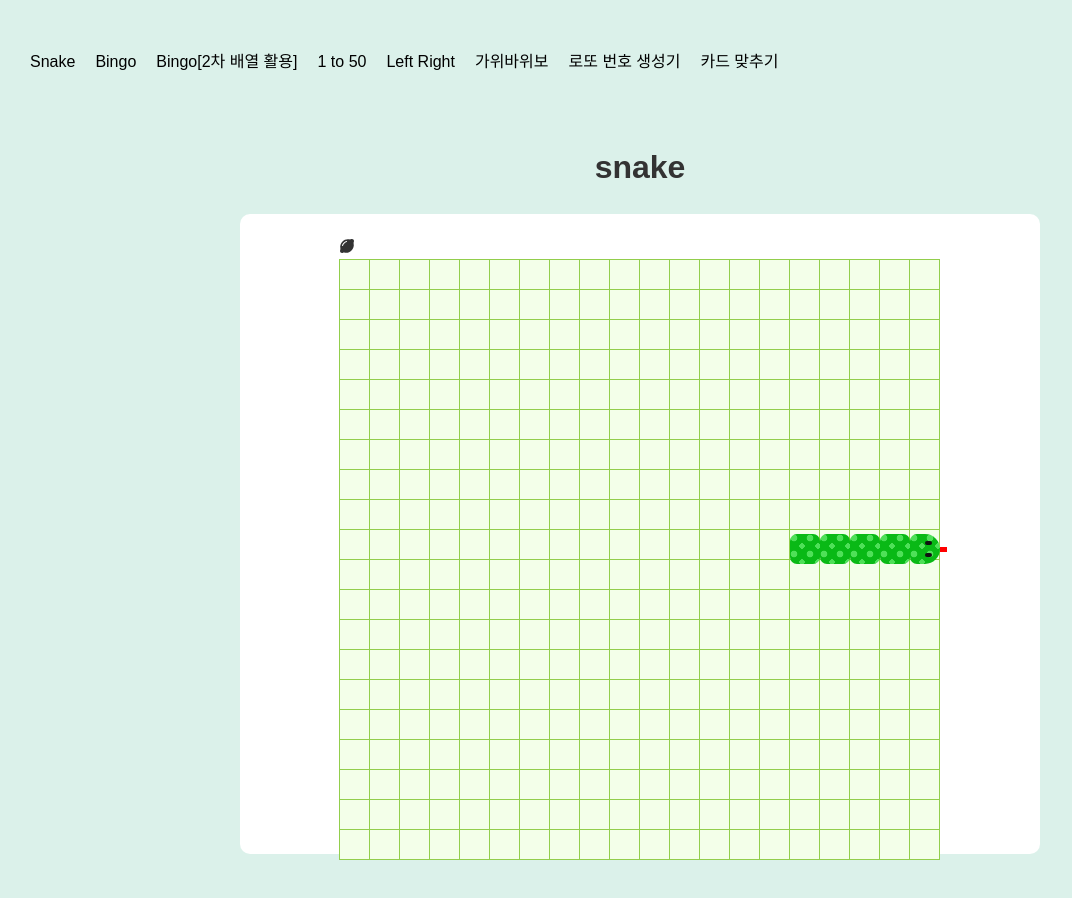
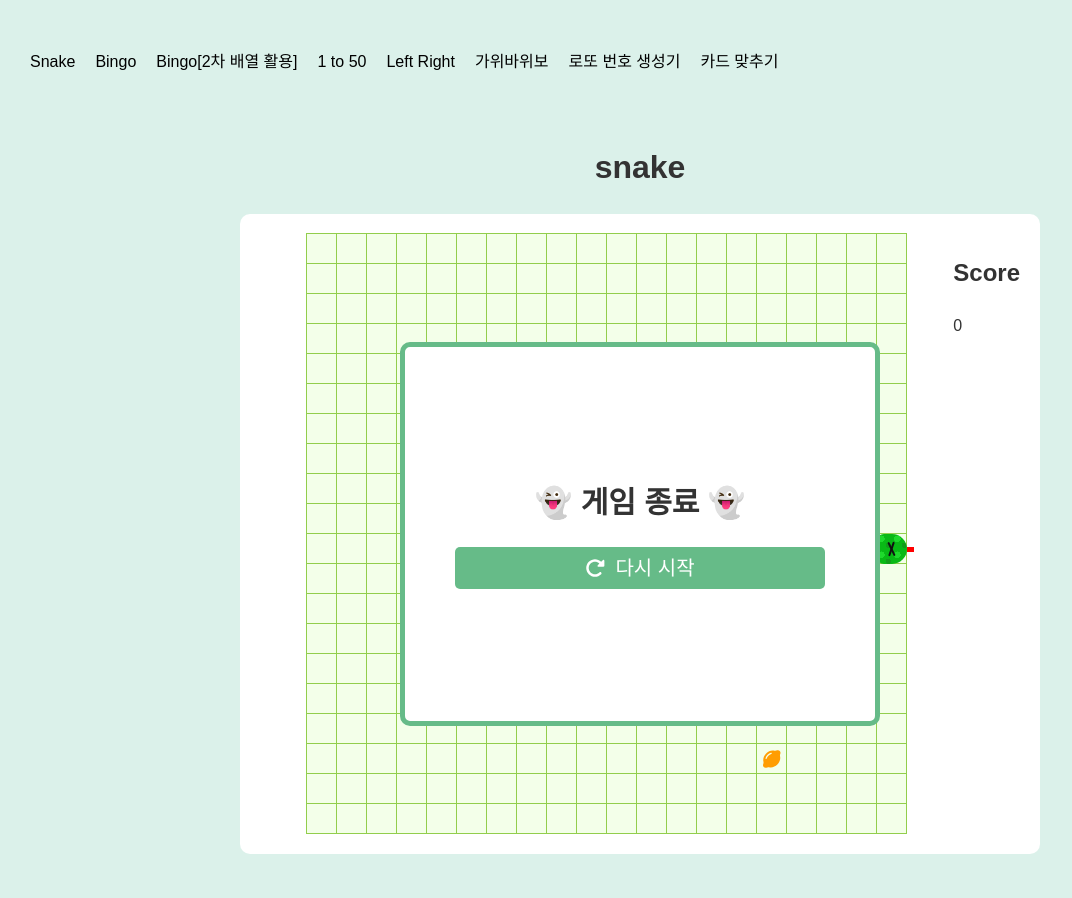
Before and after one commit to juhee1205/vue-games, a Vue app: page / in a window 1280 px wide. Shown: the top 898 px of the page, without its empty margins (0-1072 px from the left). Built offline with nearby package versions, Linux system fonts and the light colour scheme; a web font is replaced by a local one.

Commit message:
♻️ [snake] 스코어추가 음식생성관련 함수 수정

```diff
--- a/src/assets/scss/snake.scss
+++ b/src/assets/scss/snake.scss
@@ -1,3 +1,8 @@
+.gameBox {
+  display: flex;
+  justify-content: space-between;
+
+}
 .ground {
   position: relative;
   width: 600px;
@@ -18,7 +23,7 @@
       color: #999;
     }
   }
-  .lemon {
+  .food {
     position: absolute;
     width: 30px;
     height: 30px;
@@ -30,18 +35,18 @@
   }
   .snake {
     &.Up .pice .head {
-      transform: rotate(270deg);
+      transform: rotate(-0.25turn);
     }
     &.Down .pice .head {
-      transform: rotate(90deg);
+      transform: rotate(0.25turn);
     }
 
     &.Left .pice .head {
-      transform: rotate(180deg);
+      transform: rotate(0.5turn);
     }
 
     &.Right .pice .head {
-      transform: rotate(360deg);
+      transform: rotate(0);
     }
     .pice {
       position: absolute;
@@ -55,13 +60,13 @@
         width: 30px;
         height: 30px;
         border-radius: 7px;
-        background: radial-gradient(circle at 25% 25%, #4ee058 20%, transparent 21%, transparent 100%), radial-gradient(circle at 75% 75%, #4ee058 15%, transparent 16%);
+        background: radial-gradient(circle at 27% 30%, #1ed92c 20%, transparent 21%, transparent 100%), radial-gradient(circle at 70% 70%, #129c1b 17%, transparent 16%);
         background-size: 1em 1em;
         background-color: #09b916;
         opacity: 1;
         &.head {
           border-radius: 7px 15px 15px 7px;
-          transition: all 0.3s 0.3s;
+          transition: all 0.3s 0.1s;
           &::before,
           &::after {
             position: absolute;
@@ -86,6 +91,23 @@
             height: 5px;
             background: red;
           }
+          &.die {
+            &::after,
+            &::before {
+              width: 15px;
+              height: 2px;
+            }
+            &::before {
+              top: calc(50% - 1px);
+              transform: rotate(289deg);
+            }
+            &::after {
+              bottom: auto;
+              top: calc(50% - 1px);
+              transform: rotate(64deg);
+            }
+
+          }
         }
       }
     }
--- a/src/views/Snake.vue
+++ b/src/views/Snake.vue
@@ -1,18 +1,21 @@
 <script setup lang="ts">
 import { ref } from 'vue'
 
+let CELL = 20
 let isPlay = ref<boolean>(true)
 let snake = ref<number[][]>([])
 let direction = ref<string>('Right')
 
-let CELL = 20
 let snakeLength: number = 0
 let head: number[] = [0,0]
+let [headX, headY]: number[] = head
 let bodyText: string[] = []
 let tail: number[] = [0,0]
+let score = ref<number>(0)
 
 const creatSnake  = (): void => {
-  for (let i = 0; i < 5; i++) {
+  snake.value = []
+  for (let i = 0; i < 5; i ++) {
     snake.value.push([i + ((CELL / 2) - 7), CELL / 2])
   }
 }
@@ -20,6 +23,7 @@ creatSnake()
 
 let food = ref<number[]>([])
 let showFood = ref<boolean>(false)
+let eatCount: number = 0
 
 const getRandomPosition = (): void => {
   let foodX: number = Math.floor(Math.random() * CELL)
@@ -33,32 +37,34 @@ const getRandomPosition = (): void => {
     snakeY.push(item[1])
   })
 
-  let xCheck = snakeX.indexOf(foodX)
-  let yCheck = snakeX.indexOf(foodY)
-  if (xCheck === -1 && yCheck === -1) {
+  let snakeXCheck = snakeX.indexOf(foodX)
+  let snakeYCheck = snakeY.indexOf(foodY)
+  if (snakeXCheck !== -1 && snakeYCheck !== -1) {
+    getRandomPosition()
+  } else {
     showFood.value = true
     food.value = [foodX, foodY]
-  } else {
-    getRandomPosition()
   }
 }
+
 const createFood = (): void => {
   getRandomPosition()
 }
+
 createFood()
 
-const isFood = () => {
+const isFood = (): void => {
   if (food.value.join(',') === head.join(',')) {
     snake.value.splice(0,0, [0,0])
     showFood.value = false
-    setTimeout(createFood, 2000)
+    eatCount ++
+    score.value += eatCount * 100
+    setTimeout(createFood, 1500)
   }
 }
 
 const isGameOver = (): boolean => {
   let headText: string = head.join(',')
-  let headX = head[0]
-  let headY = head[1]
 
   const right = direction.value === 'Right' && headX >= CELL - 1
   const left = direction.value === 'Left' && headX <= 0
@@ -68,24 +74,22 @@ const isGameOver = (): boolean => {
 
   if (bodyCross || right || left || up || down) {
     isPlay.value = false
-    console.log('게임종료')
     gameEnd()
     return false
   }
   return true
 }
 
-const moveSnake = () => {
-
+const moveSnake = (): void => {
   snakeLength = snake.value.length
   head = snake.value[snakeLength - 1]
+  headX = head[0]
+  headY = head[1]
   tail = snake.value[0]
   bodyText = snake.value.slice(0, snakeLength - 1).map(item => item.join(','))
-  let [headX, headY]: number[] = head
 
   if (isGameOver()) {
     isFood()
-
     snake.value.splice(0, 1)
 
     if (direction.value === 'Left') {
@@ -103,27 +107,28 @@ const moveSnake = () => {
   }
 }
 
-let paly = setInterval(() => {
-  moveSnake()
-}, 300)
+let interval: any = null
+const gameStart = (): void => {
+  interval = setInterval(moveSnake, 150)
+}
+gameStart()
 
-
-const gameEnd = () => {
-  clearInterval(paly)
+const gameEnd = (): void => {
+  clearInterval(interval)
 }
 
 const picePosition = ([x ,y]: number[]): string => {
   return `left: ${x * 30}px; top: ${y * 30}px`
 }
 
-const directionCheck = (dir) => {
+const directionCheck = (dir: string): string => {
   return dir === 'Left' || dir === 'Right'  ? 'row' : 'col'
 }
 
 window.addEventListener('keydown', (e: KeyboardEvent): void => {
   const beforeDirection = direction.value
 
-  if(e.code.includes('Arrow') && isPlay.value) {
+  if (e.code.includes('Arrow') && isPlay.value) {
     let keyDirection = e.code.split('Arrow')[1]
     if (directionCheck(direction.value) !== directionCheck(keyDirection)) {
       direction.value = keyDirection
@@ -131,8 +136,18 @@ window.addEventListener('keydown', (e: KeyboardEvent): void => {
   }
 });
 
-const isHead = (index) => {
+const isHead = (index: number): boolean => {
   return index === snake.value.length -1 ? true : false
+}
+
+const reStart = (): void => {
+  isPlay.value = true
+  direction.value = 'Right'
+  score.value = 0
+  eatCount = 0
+  creatSnake()
+  createFood()
+  gameStart()
 }
 
 </script>
@@ -142,10 +157,18 @@ const isHead = (index) => {
 
   <div class="gameBox">
 
+    <div class="reStart" v-if="!isPlay">
+      <h2>👻 게임 종료 👻</h2>
+      <div class="btn" @click="reStart()">
+        <font-awesome-icon icon="fa-solid fa-rotate-right" />
+        다시 시작
+      </div>
+    </div>
+
     <div class="ground">
       <div :class="['snake', direction]">
         <template v-for="(position, index) in snake" :key="`pice-${index}`">
-          <div class="pice" :style="picePosition(position)"><span :class="[{'head' : isHead(index) }]"><i></i></span></div>
+          <div class="pice" :style="picePosition(position)"><span :class="[{'head' : isHead(index) }, {'die': !isPlay}]"><i></i></span></div>
         </template>
       </div>
       <div class="food" :style="picePosition(food)" v-if="showFood">
@@ -156,6 +179,11 @@ const isHead = (index) => {
       </div>
     </div>
 
+    <div class="scoreZone">
+      <h2>Score</h2>
+      <p>{{ score }}</p>
+    </div>
+
   </div>
 
 </template>
```
